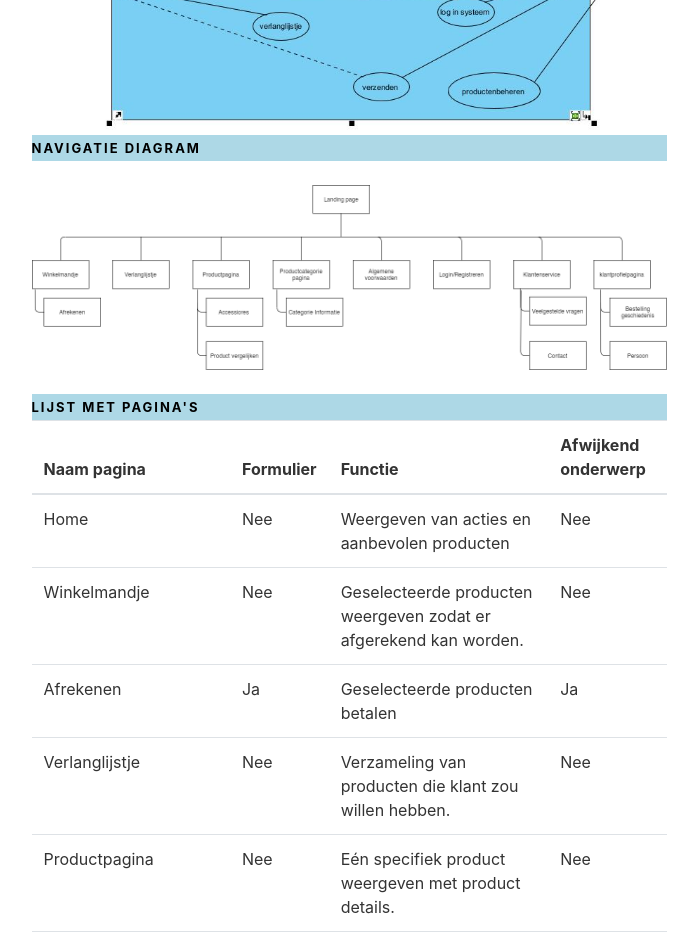
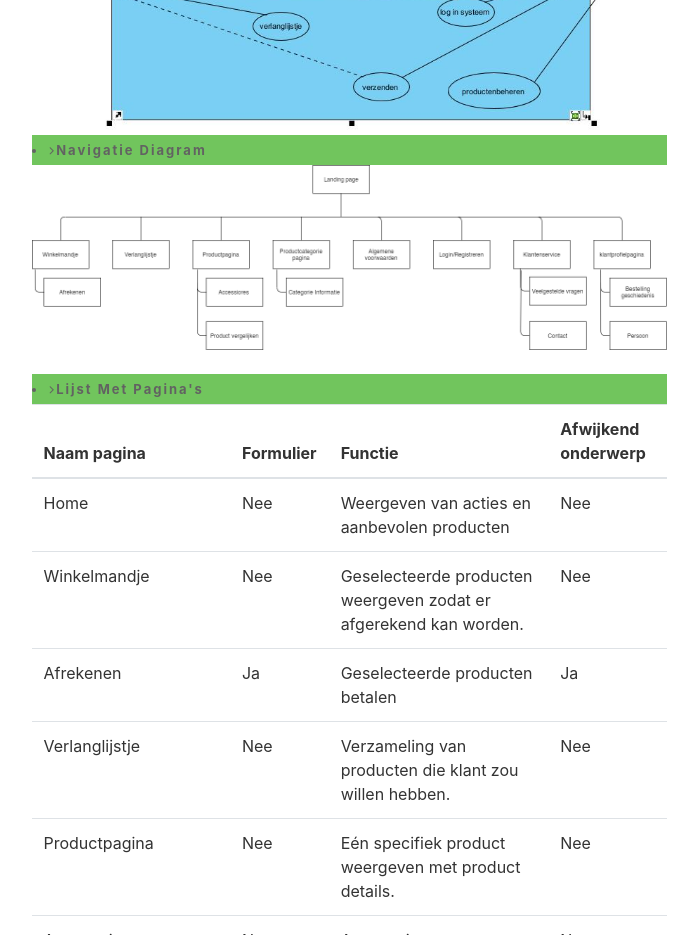
Before and after one commit to N1ckkkk/Project_leerjaar2, a plain HTML site: page inlever_applicatie/index.html in a window 1280 px wide. Shown: the part 5260-6195 px from the top of the page, without its empty margins (291-989 px from the left). Drawn offline with nearby package versions, Linux system fonts and the light colour scheme.

Commit message:
Headers aangepast

```diff
--- a/inlever_applicatie/index.html
+++ b/inlever_applicatie/index.html
@@ -301,10 +301,10 @@
 
 
                             <!--            Niels Start               -->
-                            <h4 style="background: lightblue; margin-bottom: 24px;">Navigatie diagram</h4>
+                            <li style="background-color: #71c55d"><i class="fa fa-angle-right"></i><strong>Navigatie diagram</strong></li>
                             <img style="margin-bottom: 24px; width: 100%;" src="img/Navigatie-digram.png">
                             <table class="table">
-                                <h4 style="background: lightblue">Lijst met pagina's </h4>
+                                <li style="background-color: #71c55d"><i class="fa fa-angle-right"></i><strong>Lijst met pagina's</strong></li>
 
                                 <thead>
                                     <tr>
```
